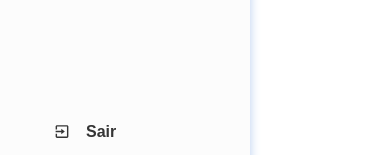
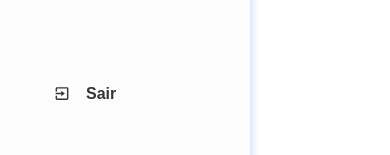
Before and after one commit to MatheusTostes/crm-ocean, a React (Create React App) app: page / in a window 390 px wide. Both pictures are taken after a click on the button 27 px from the left and 22 px from the top of the page. Shown: the part 686-841 px from the top of the page. Built offline with nearby package versions, Linux system fonts and the light colour scheme.

Commit message:
Fix responsive quit button

```diff
--- a/src/components/Header/index.js
+++ b/src/components/Header/index.js
@@ -30,12 +30,12 @@ function Header () {
 
   return (
     <>
-      <Container ref={menuRef}>
+      <Container>
         <SearchBox>
           <SearchIcon className="search-icon"/>
           <Input/>
         </SearchBox>
-        <User>
+        <User ref={menuRef}>
           <NotificationIcon className="notification-icon"/>
           <img src="./images/userpic.jpg" alt="foto"/>
           <OptionsIcon onClick={userOptions} className="options-icon" ref={menuRef}/>
--- a/src/components/SideBar/index.js
+++ b/src/components/SideBar/index.js
@@ -61,7 +61,7 @@ function SideBar () {
         </Nav>
       </NavGroup>
 
-      <Button>
+      <Button className="quitButton">
         <SairIcon className="svgButton"/>
         <h4>Sair</h4>
       </Button>
--- a/src/components/SideBar/styles.js
+++ b/src/components/SideBar/styles.js
@@ -75,6 +75,10 @@ export const MenuBar = styled.div`
   @media (max-width: 1000px) {
     display: ${props => props.menuState ? 'flex' : 'none'};
     z-index: 1;
+
+    .quitButton {
+      margin-bottom: 40px;
+    }
   }
 `
 export const Logo = styled.div`
```
